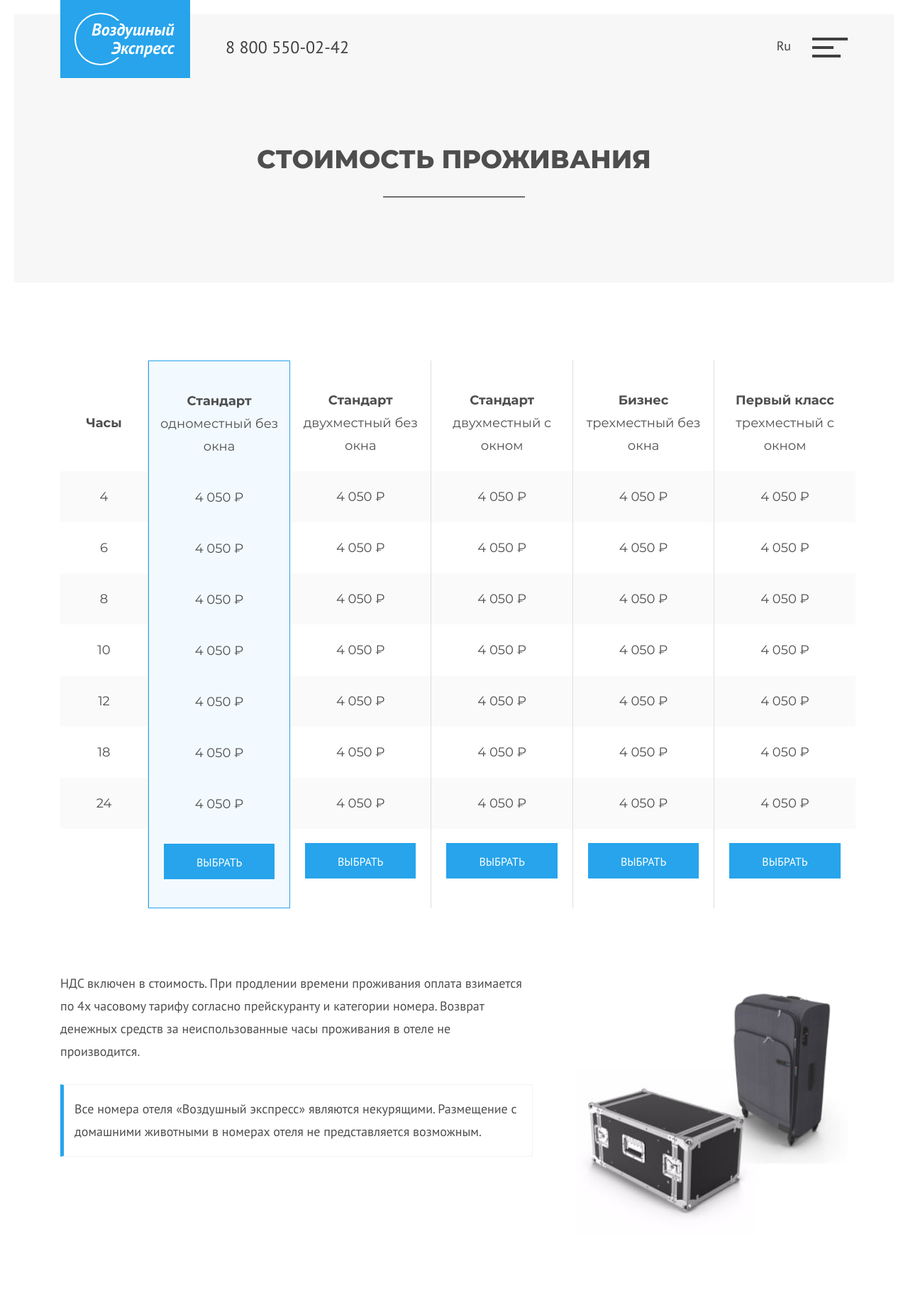
After one commit to pixelaria-ru/aero.express, a PHP site: page /public/price-list.html in a window 1280 px wide. The commit adds this page. Shown: the top 1832 px of the page at 71% size. Run offline with PHP 8.4, Linux system fonts and the light colour scheme; some web fonts are replaced.

Commit message:
add page price-list.html

```diff
--- a/frontend/pug/inc/header.pug
+++ b/frontend/pug/inc/header.pug
@@ -20,7 +20,7 @@ header.header.container.flex
           li.list-item.active
             a(href='#') Главная
           li.list-item
-            a(href='#') Бронирование
+            a(href='price-list.html') Бронирование
           li.list-item
             a(href='news-category.html') Отделения
           li.list-item
--- /dev/null
+++ b/frontend/stylus/inc/price-list.styl
@@ -0,0 +1,95 @@
+.price-list
+  .initial-screen
+    .container
+      justify-content: center;
+      height: auto;
+      padding: 180px 0px 150px;
+    h1
+      position: relative;
+      &:before
+        position: absolute;
+        content: ''
+        width: 200px
+        height 1px
+        background: #000
+        left 0
+        right 0
+        bottom: -30px
+        margin: auto;
+  &__article
+    padding: 0 85px;
+.table
+  margin: 90px 0
+.table__column
+  max-width: 200px
+  padding: 20px 0
+  border-right: 1px solid #dedede
+  &.active
+    border 1px solid #27a4eb
+    background: #f2faff
+    .table__column-item
+      background: #f2faff
+  &:last-child
+    border-right: 0px
+.table__column-item
+  color #4e4e4e
+  font-family Montserrat
+  font-size 18px
+  font-weight 400
+  line-height 32px
+  text-align: center;
+  padding: 20px 10px;
+  button
+    background-color #27a4eb
+    color #ffffff
+    font-family "PT Sans"
+    font-size 16px
+    font-weight 400
+    text-transform uppercase
+    padding 19px 46px 17px
+    height: 100%
+    margin: 0 11px
+    transition .55s
+    max-height 50px
+    display flex
+    align-items center
+  &:nth-child(even)
+    background: #fafafa
+  &.table__column-item--header
+    padding: 20px 10px
+
+    .header__info
+      min-height: 96px
+      min-width: 103px
+      display:flex;
+      align-items: center;
+      flex-wrap: wrap;
+      justify-content: center;
+
+    h3
+      font-weight 700
+      line-height 32px
+    p
+
+      line-height 32px
+
+
+
+
+.teble-additional-infos
+
+  padding: 0 85px 90px;
+  .infos
+    max-width: 720px
+    margin-right: 60px
+  p
+    color #4e4e4e
+    font-family "PT Sans"
+    font-size 18px
+    font-weight 400
+    line-height 32px
+    margin-bottom: 30px
+  .infos-warning
+    padding: 18px 15px
+    border 1px solid #f2f2f2
+    border-left: 5px solid #27a4eb
--- a/frontend/stylus/style.styl
+++ b/frontend/stylus/style.styl
@@ -20,6 +20,7 @@ $repeat = repeating-linear-gradient(45deg, #006faf,#006faf 1px, #fff0 2px,#fff0
 @import 'inc/category.styl'
 @import 'inc/news-category.styl'
 @import 'inc/news-page.styl'
+@import 'inc/price-list.styl'
 @import 'inc/footer.styl'
 
 .map
--- a/index.html
+++ b/index.html
@@ -21,7 +21,7 @@
         <nav class="navigation">
           <ul class="menu-list">
             <li class="list-item active"><a href="#">Главная</a></li>
-            <li class="list-item"><a href="#">Бронирование</a></li>
+            <li class="list-item"><a href="price-list.html">Бронирование</a></li>
             <li class="list-item"><a href="news-category.html">Отделения</a></li>
             <li class="list-item"><a href="category.html">Номера</a></li>
             <li class="list-item"><a href="#">Контакты</a></li>
--- a/public/category.html
+++ b/public/category.html
@@ -21,7 +21,7 @@
         <nav class="navigation">
           <ul class="menu-list">
             <li class="list-item active"><a href="#">Главная</a></li>
-            <li class="list-item"><a href="#">Бронирование</a></li>
+            <li class="list-item"><a href="price-list.html">Бронирование</a></li>
             <li class="list-item"><a href="news-category.html">Отделения</a></li>
             <li class="list-item"><a href="category.html">Номера</a></li>
             <li class="list-item"><a href="#">Контакты</a></li>
--- a/public/css/style.css
+++ b/public/css/style.css
@@ -920,6 +920,71 @@ span
 }.news-page__article img
 {
     display: block;float: left;width: 400px;height: 350px;margin-right: 20px;margin-bottom: 20px;background: #f7f7f7;
+}.price-list .initial-screen .container
+{height: auto;padding: 180px 0 150px;
+
+    -webkit-box-pack: center;
+
+        -ms-flex-pack: center;
+
+            justify-content: center;
+}.price-list .initial-screen h1
+{
+    position: relative;
+}.price-list .initial-screen h1:before
+{
+    position: absolute;right: 0;bottom: -30px;left: 0;width: 200px;height: 1px;margin: auto;content: '';background: #000;
+}.price-list__article
+{
+    padding: 0 85px;
+}.table
+{
+    margin: 90px 0;
+}.table__column
+{
+    max-width: 200px;padding: 20px 0;border-right: 1px solid #dedede;
+}.table__column.active
+{
+    border: 1px solid #27a4eb;background: #f2faff;
+}.table__column.active .table__column-item
+{
+    background: #f2faff;
+}.table__column:last-child
+{
+    border-right: 0;
+}.table__column-item
+{
+    font: 400 1.125rem/2rem Montserrat;padding: 20px 10px;text-align: center;color: #4e4e4e;
+}.table__column-item button
+{
+    font: 400 1rem PT Sans;display: -webkit-box;display: -ms-flexbox;display: flex;height: 100%;max-height: 50px;margin: 0 11px;padding: 19px 46px 17px;-webkit-transition: .55s;-o-transition: .55s;transition: .55s;text-transform: uppercase;color: #fff;background: #27a4eb;-webkit-box-align: center;-ms-flex-align: center;align-items: center;
+}.table__column-item:nth-child(2n)
+{
+    background: #fafafa;
+}.table__column-item.table__column-item--header
+{
+    padding: 20px 10px;
+}.table__column-item.table__column-item--header .header__info
+{display: -webkit-box;display: -ms-flexbox;display: flex;min-width: 103px;
+    min-height: 96px;-webkit-box-align: center;-ms-flex-align: center;align-items: center;-ms-flex-wrap: wrap;flex-wrap: wrap;-webkit-box-pack: center;-ms-flex-pack: center;justify-content: center;
+}.table__column-item.table__column-item--header h3
+{
+    font-weight: 700;line-height: 2rem;
+}.table__column-item.table__column-item--header p
+{
+    line-height: 2rem;
+}.teble-additional-infos
+{
+    padding: 0 85px 90px;
+}.teble-additional-infos .infos
+{
+    max-width: 720px;margin-right: 60px;
+}.teble-additional-infos p
+{
+    font: 400 1.125rem/2rem PT Sans;margin-bottom: 30px;color: #4e4e4e;
+}.teble-additional-infos .infos-warning
+{
+    padding: 18px 15px;border: 1px solid #f2f2f2;border-left: 5px solid #27a4eb;
 }.footer
 {height: 240px;
 
--- a/public/index.html
+++ b/public/index.html
@@ -21,7 +21,7 @@
         <nav class="navigation">
           <ul class="menu-list">
             <li class="list-item active"><a href="#">Главная</a></li>
-            <li class="list-item"><a href="#">Бронирование</a></li>
+            <li class="list-item"><a href="price-list.html">Бронирование</a></li>
             <li class="list-item"><a href="news-category.html">Отделения</a></li>
             <li class="list-item"><a href="category.html">Номера</a></li>
             <li class="list-item"><a href="#">Контакты</a></li>
--- a/public/news-category.html
+++ b/public/news-category.html
@@ -21,7 +21,7 @@
         <nav class="navigation">
           <ul class="menu-list">
             <li class="list-item active"><a href="#">Главная</a></li>
-            <li class="list-item"><a href="#">Бронирование</a></li>
+            <li class="list-item"><a href="price-list.html">Бронирование</a></li>
             <li class="list-item"><a href="news-category.html">Отделения</a></li>
             <li class="list-item"><a href="category.html">Номера</a></li>
             <li class="list-item"><a href="#">Контакты</a></li>
--- a/public/news-page.html
+++ b/public/news-page.html
@@ -21,7 +21,7 @@
         <nav class="navigation">
           <ul class="menu-list">
             <li class="list-item active"><a href="#">Главная</a></li>
-            <li class="list-item"><a href="#">Бронирование</a></li>
+            <li class="list-item"><a href="price-list.html">Бронирование</a></li>
             <li class="list-item"><a href="news-category.html">Отделения</a></li>
             <li class="list-item"><a href="category.html">Номера</a></li>
             <li class="list-item"><a href="#">Контакты</a></li>
--- /dev/null
+++ b/public/price-list.html
@@ -0,0 +1,226 @@
+<!DOCTYPE html>
+<html lang="ru">
+  <head>
+    <meta charset="utf-8">
+    <meta http-equiv="X-UA-Compatible" content="IE=edge">
+    <meta name="viewport" content="ya-title=#e04592,ya-dock=fade,initial-scale=1,maximum-scale=1,user-scalable=no">
+    <meta name="robots" content="none">
+    <link rel="stylesheet" href="css/style.css">
+    <title>aero.express</title>
+  </head>
+  <body>
+    <header class="header container flex">
+      <div class="header__left-side flex"><a class="logotype flex" href="index.html"><span>Воздушный <br>Экспресс</span></a>
+        <div class="telephone"><a href="tel:+78005500242">8 800 550-02-42</a></div>
+      </div>
+      <div class="header__right-side flex">
+        <div class="lang"><span>Ru</span></div>
+        <button class="menu"><span></span></button>
+      </div>
+      <div class="main-menu">
+        <nav class="navigation">
+          <ul class="menu-list">
+            <li class="list-item active"><a href="#">Главная</a></li>
+            <li class="list-item"><a href="price-list.html">Бронирование</a></li>
+            <li class="list-item"><a href="news-category.html">Отделения</a></li>
+            <li class="list-item"><a href="category.html">Номера</a></li>
+            <li class="list-item"><a href="#">Контакты</a></li>
+          </ul>
+        </nav>
+        <nav class="navigation-bottom">
+          <ul class="menu-list flex">
+            <li class="list-item active"><a href="#">Главная</a></li>
+            <li class="list-item"><a href="#">Бронирование</a></li>
+            <li class="list-item"><a href="#">Отделения</a></li>
+            <li class="list-item"><a href="#">Номера</a></li>
+            <li class="list-item"><a href="#">Контакты</a></li>
+          </ul>
+        </nav>
+      </div>
+    </header>
+    <main class="price-list container">
+      <div class="initial-screen flex">
+        <div class="container flex">
+          <h1>СТОИМОСТЬ ПРОЖИВАНИЯ</h1>
+        </div>
+      </div>
+      <div class="news container"></div>
+      <article class="price-list__article container">
+        <div class="table container flex">
+          <ul class="table__column">
+            <li class="table__column-item table__column-item--header">
+              <div class="header__info">
+                <h3>Часы</h3>
+              </div>
+            </li>
+            <li class="table__column-item"><span>4</span></li>
+            <li class="table__column-item"><span>6</span></li>
+            <li class="table__column-item"><span>8</span></li>
+            <li class="table__column-item"><span>10</span></li>
+            <li class="table__column-item"><span>12</span></li>
+            <li class="table__column-item"><span>18</span></li>
+            <li class="table__column-item"><span>24</span></li>
+          </ul>
+          <ul class="table__column active">
+            <li class="table__column-item table__column-item--header">
+              <div class="header__info">
+                <h3>Стандарт </h3>
+                <p>одноместный без окна</p>
+              </div>
+            </li>
+            <li class="table__column-item"><span>4 050 ₽</span></li>
+            <li class="table__column-item"><span>4 050 ₽</span></li>
+            <li class="table__column-item"><span>4 050 ₽</span></li>
+            <li class="table__column-item"><span>4 050 ₽</span></li>
+            <li class="table__column-item"><span>4 050 ₽</span></li>
+            <li class="table__column-item"><span>4 050 ₽</span></li>
+            <li class="table__column-item"><span>4 050 ₽</span></li>
+            <li class="table__column-item">
+              <button>Выбрать</button>
+            </li>
+          </ul>
+          <ul class="table__column">
+            <li class="table__column-item table__column-item--header">
+              <div class="header__info">
+                <h3>Стандарт </h3>
+                <p> двухместный без окна</p>
+              </div>
+            </li>
+            <li class="table__column-item"><span>4 050 ₽</span></li>
+            <li class="table__column-item"><span>4 050 ₽</span></li>
+            <li class="table__column-item"><span>4 050 ₽</span></li>
+            <li class="table__column-item"><span>4 050 ₽</span></li>
+            <li class="table__column-item"><span>4 050 ₽</span></li>
+            <li class="table__column-item"><span>4 050 ₽</span></li>
+            <li class="table__column-item"><span>4 050 ₽</span></li>
+            <li class="table__column-item">
+              <button>Выбрать</button>
+            </li>
+          </ul>
+          <ul class="table__column">
+            <li class="table__column-item table__column-item--header">
+              <div class="header__info">
+                <h3>Стандарт </h3>
+                <p>двухместный с окном</p>
+              </div>
+            </li>
+            <li class="table__column-item"><span>4 050 ₽</span></li>
+            <li class="table__column-item"><span>4 050 ₽</span></li>
+            <li class="table__column-item"><span>4 050 ₽</span></li>
+            <li class="table__column-item"><span>4 050 ₽</span></li>
+            <li class="table__column-item"><span>4 050 ₽</span></li>
+            <li class="table__column-item"><span>4 050 ₽</span></li>
+            <li class="table__column-item"><span>4 050 ₽</span></li>
+            <li class="table__column-item">
+              <button>Выбрать</button>
+            </li>
+          </ul>
+          <ul class="table__column">
+            <li class="table__column-item table__column-item--header">
+              <div class="header__info">
+                <h3>Бизнес </h3>
+                <p>трехместный  без окна</p>
+              </div>
+            </li>
+            <li class="table__column-item"><span>4 050 ₽</span></li>
+            <li class="table__column-item"><span>4 050 ₽</span></li>
+            <li class="table__column-item"><span>4 050 ₽</span></li>
+            <li class="table__column-item"><span>4 050 ₽</span></li>
+            <li class="table__column-item"><span>4 050 ₽</span></li>
+            <li class="table__column-item"><span>4 050 ₽</span></li>
+            <li class="table__column-item"><span>4 050 ₽</span></li>
+            <li class="table__column-item">
+              <button>Выбрать</button>
+            </li>
+          </ul>
+          <ul class="table__column">
+            <li class="table__column-item table__column-item--header">
+              <div class="header__info">
+                <h3>Первый класс</h3>
+                <p>трехместный с окном </p>
+              </div>
+            </li>
+            <li class="table__column-item"><span>4 050 ₽</span></li>
+            <li class="table__column-item"><span>4 050 ₽</span></li>
+            <li class="table__column-item"><span>4 050 ₽</span></li>
+            <li class="table__column-item"><span>4 050 ₽</span></li>
+            <li class="table__column-item"><span>4 050 ₽</span></li>
+            <li class="table__column-item"><span>4 050 ₽</span></li>
+            <li class="table__column-item"><span>4 050 ₽</span></li>
+            <li class="table__column-item">
+              <button>Выбрать</button>
+            </li>
+          </ul>
+        </div>
+      </article>
+      <div class="teble-additional-infos flex container">
+        <div class="infos">
+          <p>НДС включен в стоимость. При продлении времени проживания оплата взимается по 4х часовому тарифу согласно прейскуранту и категории номера. Возврат денежных средств за неиспользованные часы проживания в отеле не производится. </p>
+          <p class="infos-warning">Все номера отеля «Воздушный экспресс» являются некурящими. Размещение с домашними животными в номерах отеля не представляется возможным.</p>
+        </div><img src="images/table-additional-onfos.jpg" alt="">
+      </div>
+      <div class="map">
+        <div class="container"></div>
+      </div>
+    </main>
+    <footer class="footer"></footer>
+    <script src="js/lib.js"></script>
+  </body>
+</html>
+<script>var
+  roomSliderNext = document.querySelector('.slider-room .next'),
+  roomSliderPrev = document.querySelector('.slider-room .prev'),
+  roomNumImg = 0,
+  roomSliderDots = document.querySelectorAll('.slider-room .dots span');
+  roomSliderImg = document.querySelectorAll('.slider-room img');
+
+roomSliderImg[roomNumImg].style.opacity = 1;
+roomSliderDots[roomNumImg].classList.add('active')
+
+roomSliderNext.addEventListener('click', function (){
+  if(roomNumImg < roomSliderImg.length - 1) {
+    roomSliderImg[roomNumImg].style.opacity = 0;
+    roomSliderDots[roomNumImg].classList.remove('active')
+    roomNumImg++;
+    roomSliderImg[roomNumImg].style.opacity = 1;
+    roomSliderDots[roomNumImg].classList.add('active')
+  }
+});
+
+roomSliderPrev.addEventListener('click', function (){
+  if(roomNumImg >= 1){
+    roomSliderImg[roomNumImg].style.opacity = 0;
+    roomSliderDots[roomNumImg].classList.remove('active')
+    roomNumImg--;
+    roomSliderImg[roomNumImg].style.opacity = 1;
+    roomSliderDots[roomNumImg].classList.add('active')
+  }
+});
+
+
+
+var
+  commSliderNext = document.querySelector('.comm .next'),
+  commSliderPrev = document.querySelector('.comm .prev'),
+  commNumImg = 0,
+  commSliderImg = document.querySelectorAll('.comm .comment');
+
+commSliderImg[commNumImg].style.opacity = 1;
+
+commSliderNext.addEventListener('click', function (){
+  if(commNumImg < commSliderImg.length - 1) {
+    commSliderImg[commNumImg].style.opacity = 0;
+    commNumImg++;
+    commSliderImg[commNumImg].style.opacity = 1;
+  }
+});
+
+commSliderPrev.addEventListener('click', function (){
+  if(commNumImg >= 1){
+    commSliderImg[commNumImg].style.opacity = 0;
+    commNumImg--;
+    commSliderImg[commNumImg].style.opacity = 1;
+  }
+});
+
+</script>
--- a/public/room.html
+++ b/public/room.html
@@ -21,7 +21,7 @@
         <nav class="navigation">
           <ul class="menu-list">
             <li class="list-item active"><a href="#">Главная</a></li>
-            <li class="list-item"><a href="#">Бронирование</a></li>
+            <li class="list-item"><a href="price-list.html">Бронирование</a></li>
             <li class="list-item"><a href="news-category.html">Отделения</a></li>
             <li class="list-item"><a href="category.html">Номера</a></li>
             <li class="list-item"><a href="#">Контакты</a></li>
```
Also changed, not shown: frontend/pug/price-list.pug (added, +159 -0 lines), frontend/assets/images/table-additional-onfos.jpg (added), public/images/table-additional-onfos.jpg (added).
